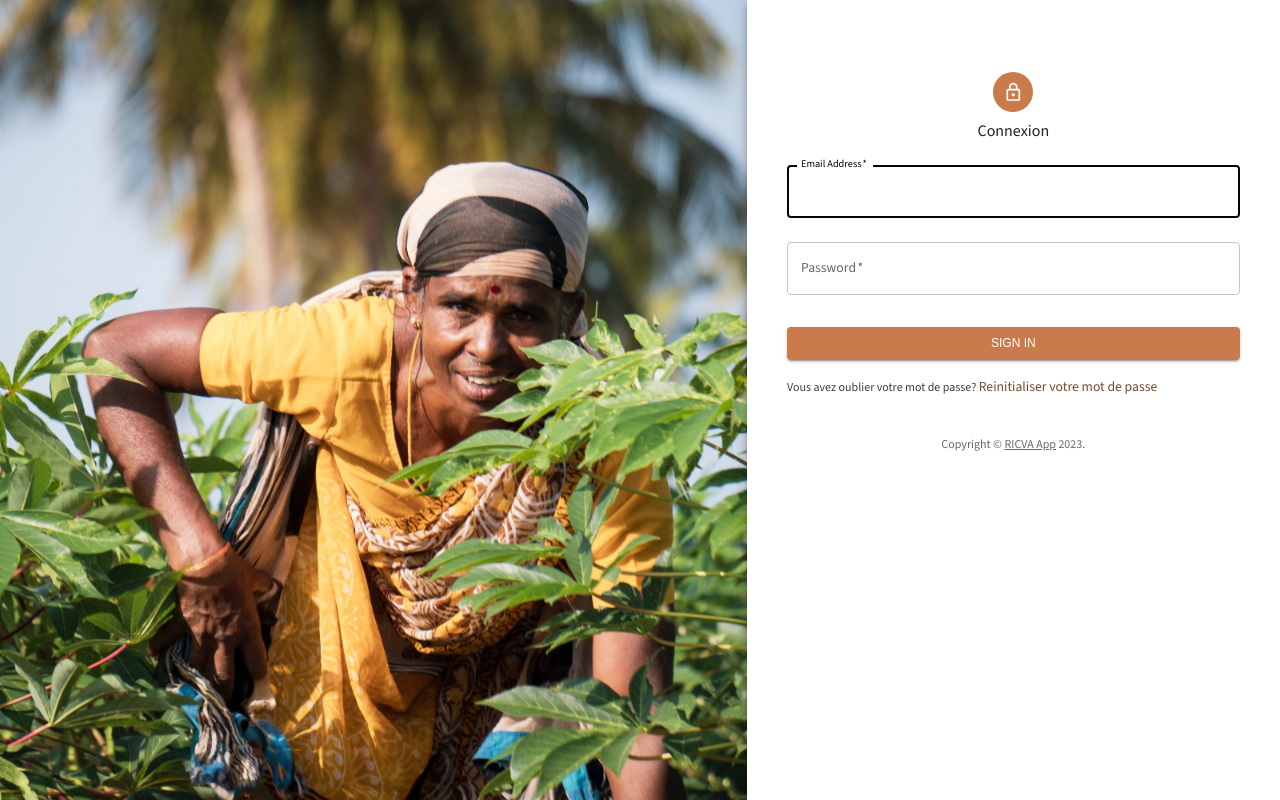
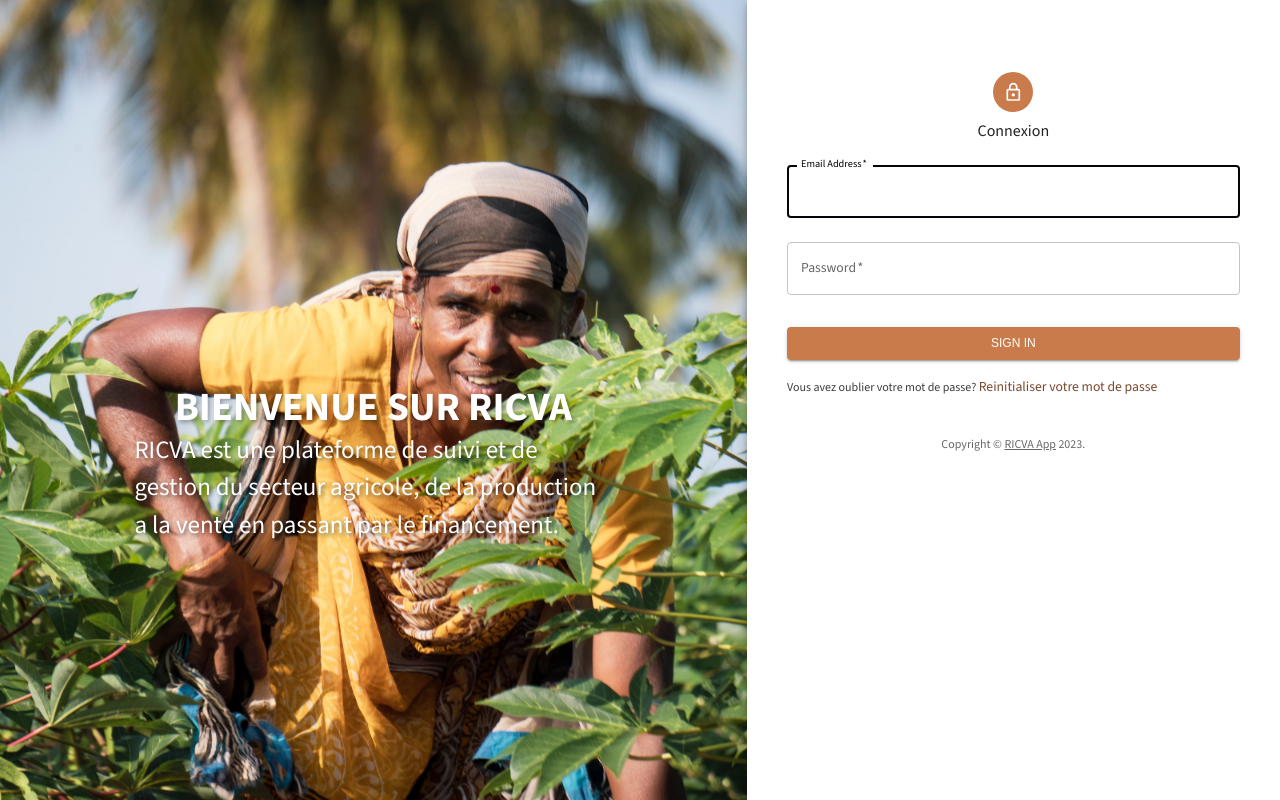
Before and after one commit to micessien/angular-coding-challenge, a React (Create React App) app: page /signin in a window 1280 px wide. Built offline with nearby package versions, Linux system fonts and the light colour scheme.

Commit message:
Add Title and description on signin and signup page

```diff
--- a/src/scenes/signin/index.jsx
+++ b/src/scenes/signin/index.jsx
@@ -42,12 +42,47 @@ const SignIn = () => {
           backgroundSize: "cover",
           backgroundRepeat: "no-repeat",
           backgroundPosition: "center",
-          backgroundColor: (t) =>
-            t.palette.mode === "light"
-              ? t.palette.grey[50]
-              : t.palette.grey[900],
+          backgroundColor:
+            theme.palette.mode === "light"
+              ? theme.palette.grey[500]
+              : theme.palette.grey[900],
         }}
-      />
+      >
+        <Box
+          sx={{
+            my: 8,
+            mx: 4,
+            display: "flex",
+            flexDirection: "column",
+            alignItems: "center",
+          }}
+        >
+          <Typography
+            variant="h1"
+            sx={{
+              color: "#ffffff",
+              textShadow: "2px 2px 4px rgba(0, 0, 0, 0.3)",
+              fontWeight: "bold",
+            }}
+            mt={40}
+          >
+            BIENVENUE SUR RICVA
+          </Typography>
+          <Typography
+            variant="body1"
+            sx={{
+              color: "#ffffff",
+              textShadow: "2px 2px 4px rgba(0, 0, 0, 0.5)",
+              fontWeight: 500,
+            }}
+            fontSize={25}
+            maxWidth="70%"
+          >
+            RICVA est une plateforme de suivi et de gestion du secteur agricole,
+            de la production a la vente en passant par le financement.
+          </Typography>
+        </Box>
+      </Grid>
       <Grid item xs={12} sm={8} md={5} component={Paper} elevation={6} square>
         <Box
           sx={{
--- a/src/scenes/signup/index.jsx
+++ b/src/scenes/signup/index.jsx
@@ -47,7 +47,42 @@ const SignUp = () => {
               ? theme.palette.grey[500]
               : theme.palette.grey[900],
         }}
-      />
+      >
+        <Box
+          sx={{
+            my: 8,
+            mx: 4,
+            display: "flex",
+            flexDirection: "column",
+            alignItems: "center",
+          }}
+        >
+          <Typography
+            variant="h1"
+            sx={{
+              color: "#ffffff",
+              textShadow: "2px 2px 4px rgba(0, 0, 0, 0.3)",
+              fontWeight: "bold",
+            }}
+            mt={40}
+          >
+            BIENVENUE SUR RICVA
+          </Typography>
+          <Typography
+            variant="body1"
+            sx={{
+              color: "#ffffff",
+              textShadow: "2px 2px 4px rgba(0, 0, 0, 0.5)",
+              fontWeight: 500,
+            }}
+            fontSize={25}
+            maxWidth="70%"
+          >
+            RICVA est une plateforme de suivi et de gestion du secteur agricole,
+            de la production a la vente en passant par le financement.
+          </Typography>
+        </Box>
+      </Grid>
       <Grid item xs={12} sm={8} md={5} component={Paper} elevation={6} square>
         <Box
           sx={{
```
